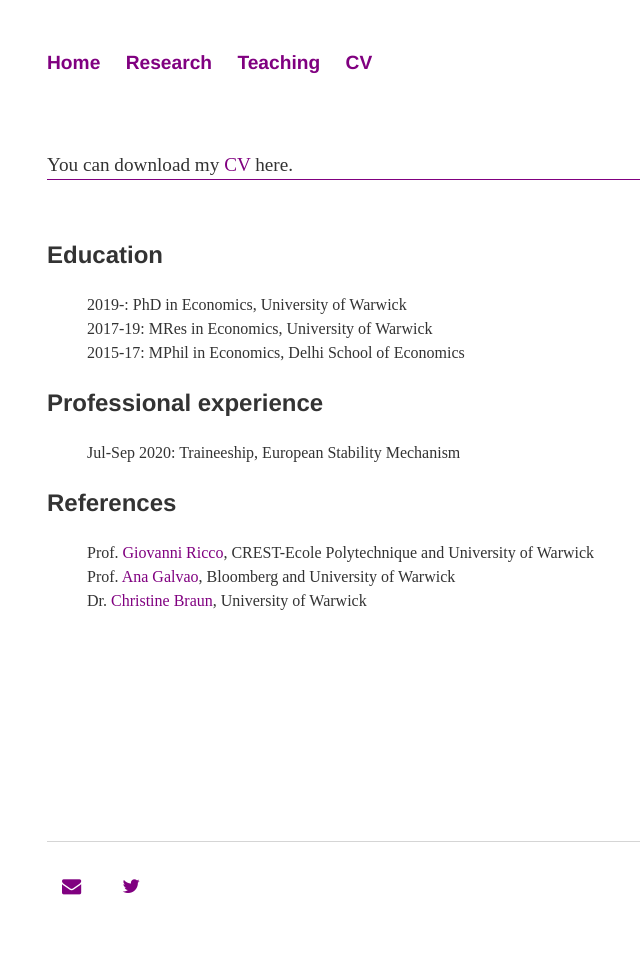
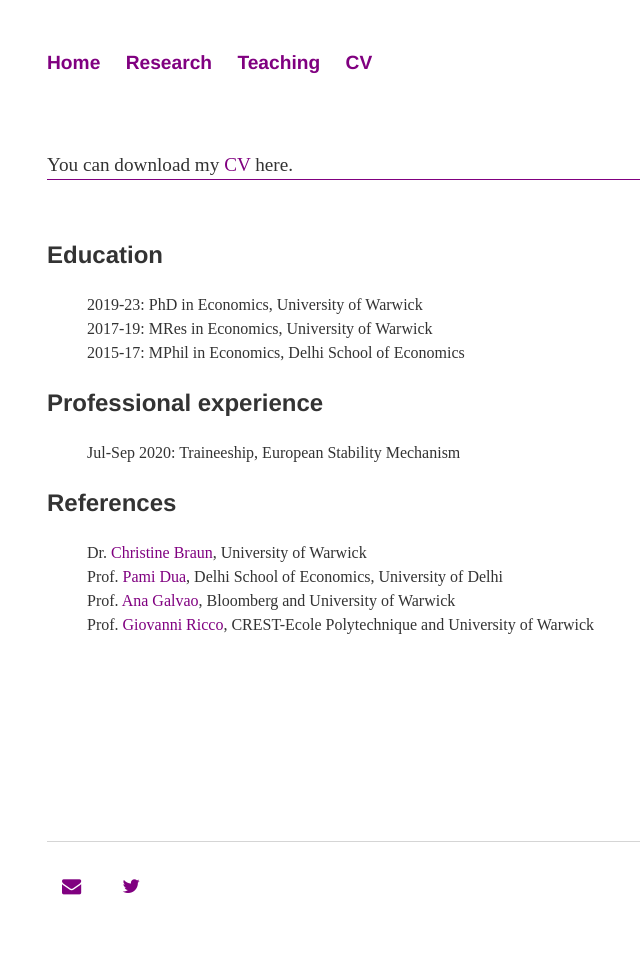
Before and after one commit to anshumaan-tuteja/anshumaan-tuteja.github.io, a Jekyll site: the page built from _pages/cv.html, in a window 1280 px wide. Shown: the whole page, without its empty margins (17-657 px from the left). Built offline with Jekyll 4.4.1, drawn with Linux system fonts in a browser that asks for light colours.

Commit message:
Update cv.html

```diff
--- a/_pages/cv.html
+++ b/_pages/cv.html
@@ -10,7 +10,7 @@ title: CV
 	<br>
 	<h3> Education </h3>
 	<ul style="list-style-type:none;font-size:1em;">
-	<li> 2019-: PhD in Economics, University of Warwick </li>
+	<li> 2019-23: PhD in Economics, University of Warwick </li>
 	<li> 2017-19: MRes in Economics, University of Warwick </li>
 	<li> 2015-17: MPhil in Economics, Delhi School of Economics </li>
 	</ul>
@@ -22,9 +22,10 @@ title: CV
 
 	<h3> References </h3>
 	<ul style="list-style-type:none;font-size:1em;">
+	<li> Dr. <a target="_blank" href = "https://christine-braun.github.io/"> Christine Braun</a>, University of Warwick </li>
+	<li> Prof. <a target="_blank" href = "http://econdse.org/pami-dua/"> Pami Dua</a>, Delhi School of Economics, University of Delhi </li>
+	<li> Prof. <a target="_blank" href = "https://sites.google.com/site/anabgalvao/"> Ana Galvao</a>, Bloomberg and University of Warwick </li>
 	<li> Prof. <a target="_blank" href = "https://www.giovanni-ricco.com/"> Giovanni Ricco</a>, CREST-Ecole Polytechnique and University of Warwick </li>
-	<li> Prof. <a target="_blank" href = "https://sites.google.com/site/anabgalvao/"> Ana Galvao</a>, Bloomberg and University of Warwick </li>
-	<li> Dr. <a target="_blank" href = "https://christine-braun.github.io/"> Christine Braun</a>, University of Warwick </li>
 	</ul>
 
 
```
